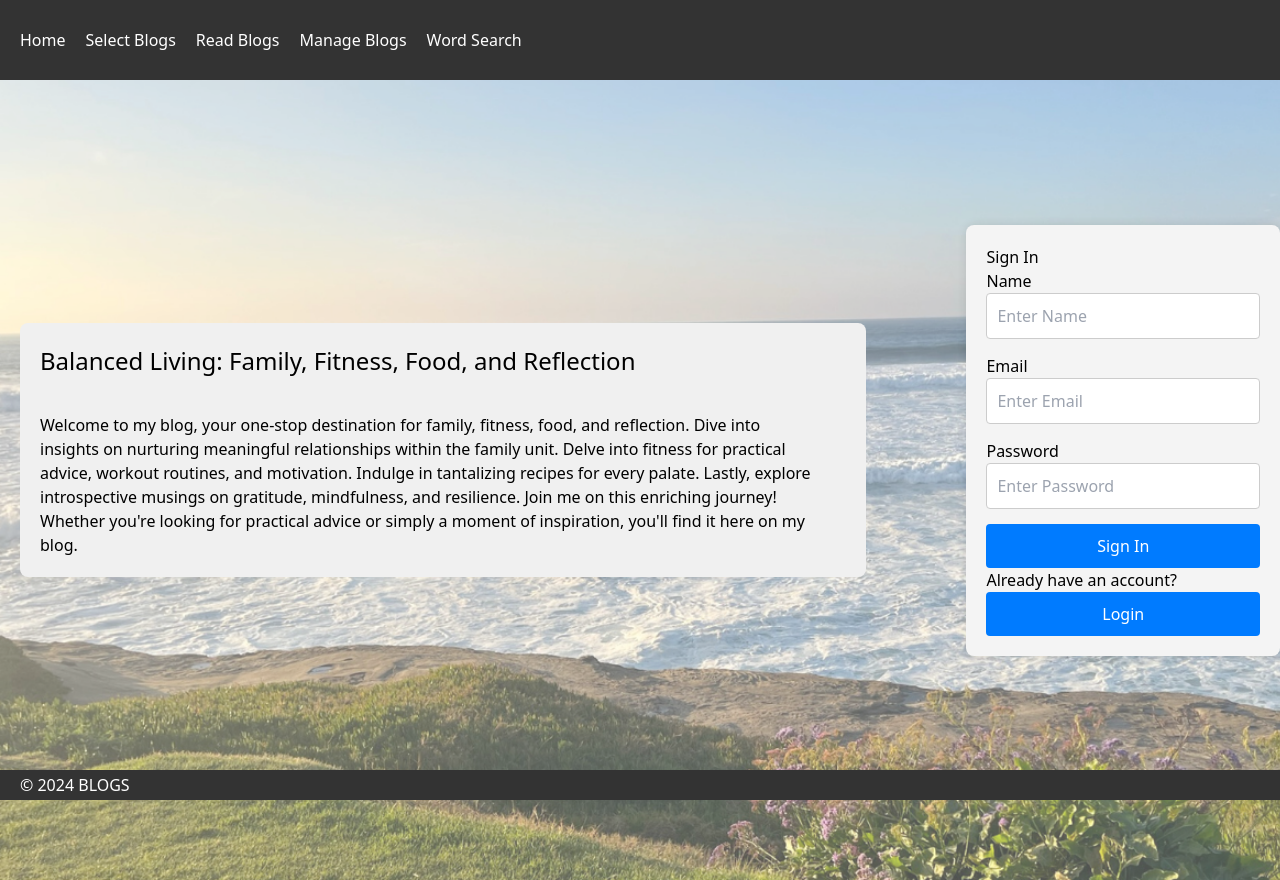
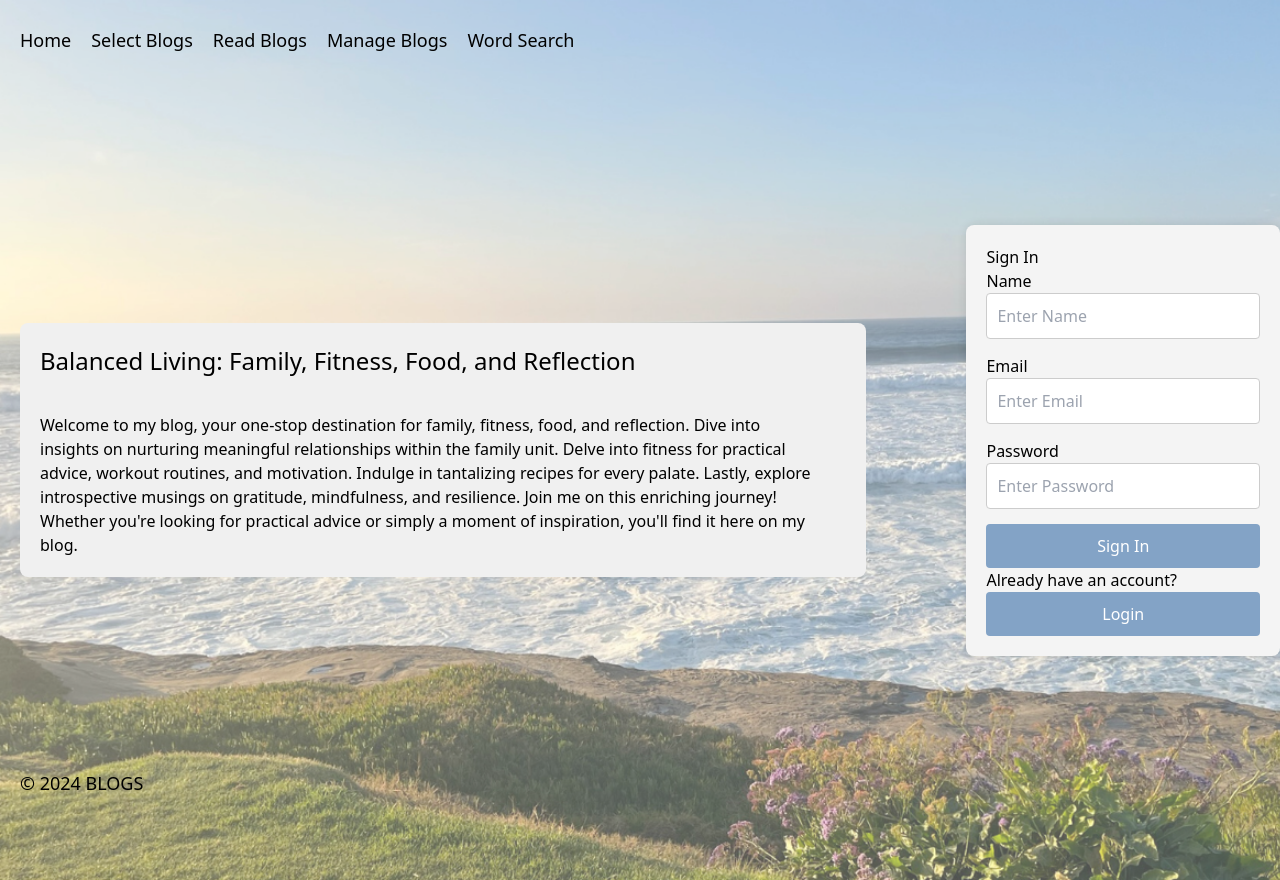
Before and after one commit to Chokseys2022/Frontend, a React (Vite) app: page / in a window 1280 px wide. Built offline with nearby package versions, Linux system fonts and the light colour scheme.

Commit message:
changed burron colors

```diff
--- a/src/App.css
+++ b/src/App.css
@@ -2,7 +2,7 @@
 body {
   background-image: url('./images/sea.png');
   background-size: cover;
-  /* Add any additional styles you need */
+
 }
 
 /* Container */
@@ -36,7 +36,7 @@
 
 /* Navbar styles */
 .navbar {
-  background-color: #333; /* Background color */
+  background-color:; /* Background color */
   height: 80px; /* Height of the navbar */
   display: flex; /* Display flex for alignment */
   justify-content: space-between; /* Space between items */
@@ -55,9 +55,9 @@
 }
 
 .navbar ul li a {
-  color: white; /* Link text color */
+  color: black; /* Link text color */
   text-decoration: none; /* Remove underline from links */
-  font-size: 16px; /* Font size for links */
+  font-size: 18px; /* Font size for links */
 }
 
 .navbar ul li a:hover {
@@ -66,8 +66,9 @@
 
 /* Footer Styles */
 .footer {
-  background-color: #333; /* Background color */
-  color: white; /* Text color */
+  background-color: ; /* Background color */
+  color: black; /* Text color */
+  font-size: 18px;
   padding: 3px; /* Padding */
   padding-left: 20px;
   position: fixed; /* Fixed position at the bottom */
@@ -75,18 +76,14 @@
   width: 100%; /* Full width */
 }
 
-.footer p {
-  margin: 0; /* Remove margin from paragraphs */
-}
 
-/* word search styles */
 /* word search styles */
 .dictionary {
   margin-left: 20px;
   max-width: 500px;
   margin: 50px auto;
   padding: 30px;
-  border: 1px solid #ccc;
+  border: 7px solid #ccc;
   border-radius: 5px;
 
 }
@@ -108,7 +105,7 @@
 .dict-button {
   padding: 3px 15px; /* Padding for button */
   padding-bottom: 15px;
-  color: blue; /* Button text color */
+  color: rgb(85, 85, 146); /* Button text color */
   cursor: pointer; /* Cursor style */
 
 }
@@ -204,18 +201,18 @@
   margin: 0 10px; /* Margin */
   border: none; /* No border */
   border-radius: 4px; /* Border radius */
-  background-color: #007bff; /* Button background color */
+  background-color: #92afcd; /* Button background color */
   color: #fff; /* Text color */
   cursor: pointer; /* Cursor style */
-  transition: background-color 0.3s ease; /* Transition effect */
+  font-size: 18px;
 }
 
 .section-buttons button:hover{
-  color: greenyellow;
+  color: rgb(141, 73, 141);
 }
 
 .section-buttons button.active {
-  background-color: darkblue; /* Button background color for active state */
+  background-color: rgb(72, 72, 117); /* Button background color for active state */
 }
 
 .section-content {
@@ -289,7 +286,7 @@
 .login-button {
   width: 100%;
   padding: 10px;
-  background-color: #007bff;
+  background-color: #83a3c6;
   color: white;
   border: none;
   border-radius: 4px;
@@ -298,8 +295,8 @@
 }
 
 .register-button:hover,
-.login-button:hover {
-  background-color: #0056b3;
+.login-button:hover, .sign-button:hover{
+  background-color: #1e3959;
 }
 
 .errorMessage {
```
